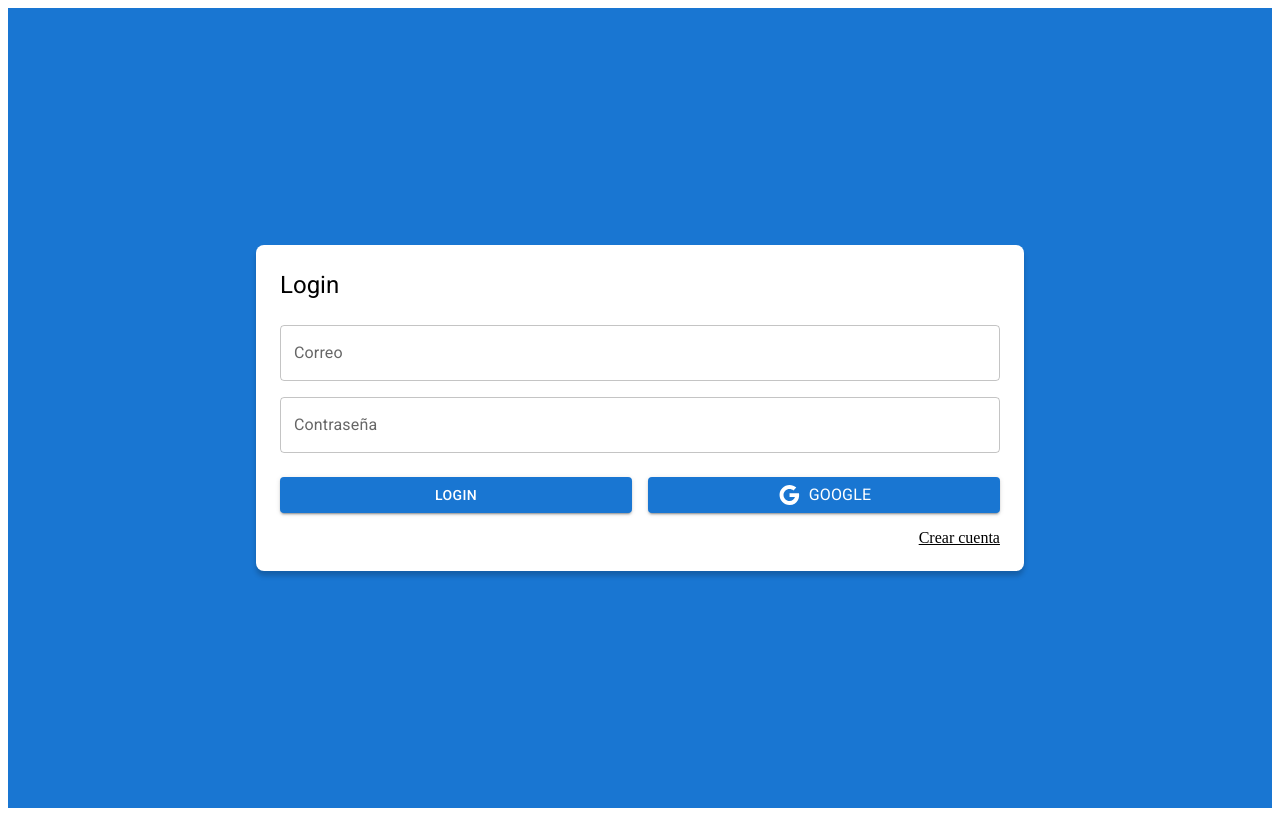
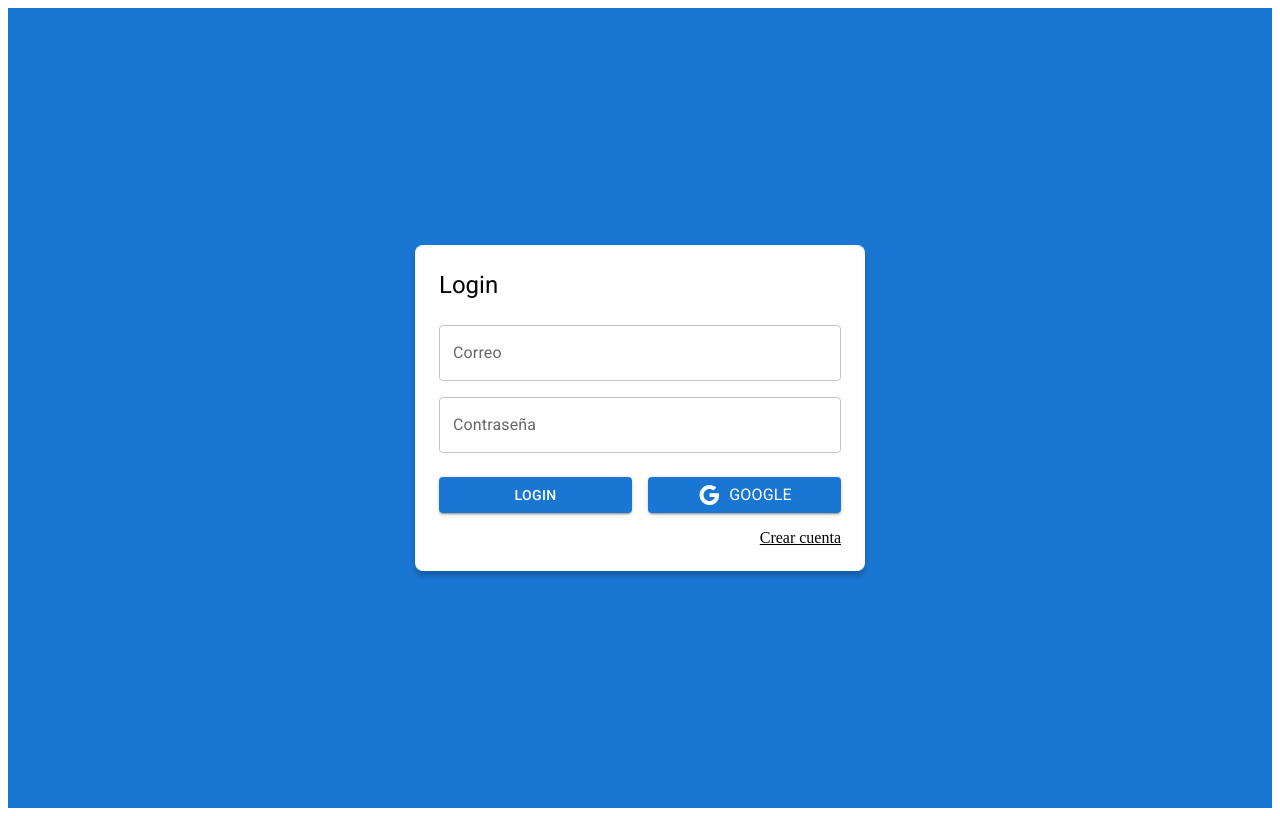
Before and after one commit to AlbertoG22/tornilleria-project, a React (Vite) app: page /auth/login in a window 1280 px wide. Built offline with nearby package versions, Linux system fonts and the light colour scheme.

Commit message:
auth layout

```diff
--- /dev/null
+++ b/src/auth/layout/AuthLayout.jsx
@@ -0,0 +1,31 @@
+import { Grid, Typography } from '@mui/material';
+
+export const AuthLayout = ({ children, title = '' }) => {
+  return (
+    <Grid
+      container
+      spacing={0}
+      direction='column'
+      alignItems='center'
+      justifyContent='center'
+      sx={{ minHeight: '100vh', backgroundColor: 'primary.main', padding: 4 }}
+    >
+      <Grid
+        item
+        className='box-shadow'
+        xs={3}
+        sx={{
+          width: { xs: 450 },
+          backgroundColor: 'white',
+          padding: 3,
+          borderRadius: 2
+        }}
+      >
+        <Typography variant='h5' sx={{ mb: 1 }}>{ title }</Typography>
+
+        { children }
+
+      </Grid>
+    </Grid>
+  );
+};
--- a/src/auth/pages/LoginPage.jsx
+++ b/src/auth/pages/LoginPage.jsx
@@ -1,24 +1,11 @@
 import { Link as RouterLink } from 'react-router-dom';
 import { Google } from '@mui/icons-material';
 import { Button, Grid, Link, TextField, Typography } from '@mui/material';
+import { AuthLayout } from '../layout/AuthLayout';
 
 export const LoginPage = () => {
   return (
-    <Grid
-      container
-      spacing={0}
-      direction='column'
-      alignItems='center'
-      justifyContent='center'
-      sx={{ minHeight: '100vh', backgroundColor: 'primary.main', padding: 4 }}
-    >
-      <Grid
-        item
-        className='box-shadow'
-        xs={3}
-        sx={{ backgroundColor: 'white', padding: 3, borderRadius: 2 }}
-      >
-        <Typography variant='h5' sx={{ mb: 1 }}>Login</Typography>
+    <AuthLayout title='Login'>
       <form>
         <Grid container>
           <Grid item xs={12} sx={{ mt: 2 }}>
@@ -61,7 +48,6 @@
           </Grid>
         </Grid>
       </form>
-      </Grid>
-    </Grid>
+    </AuthLayout>
   );
 };
```
Lines whose indentation alone changed are shown as unchanged.
